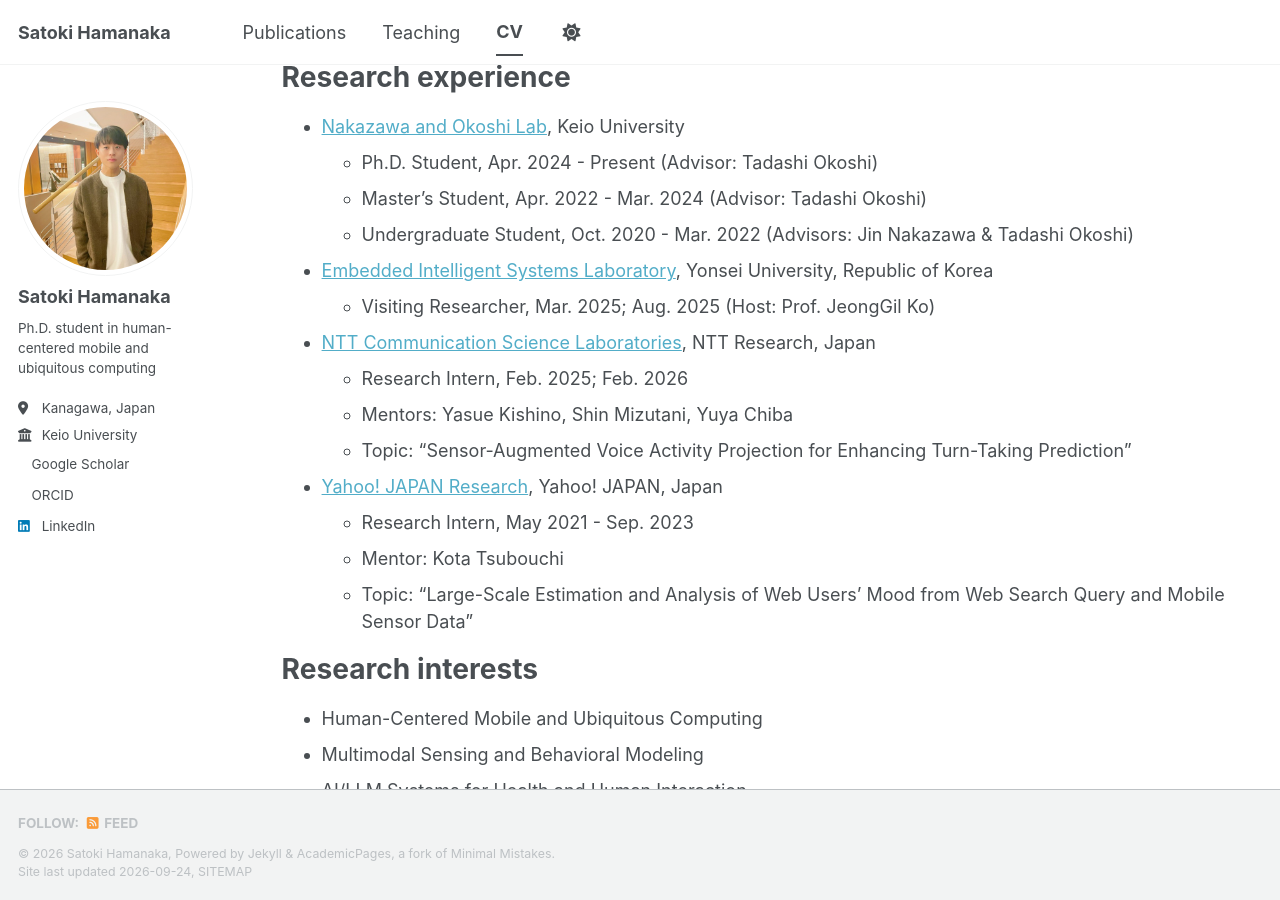
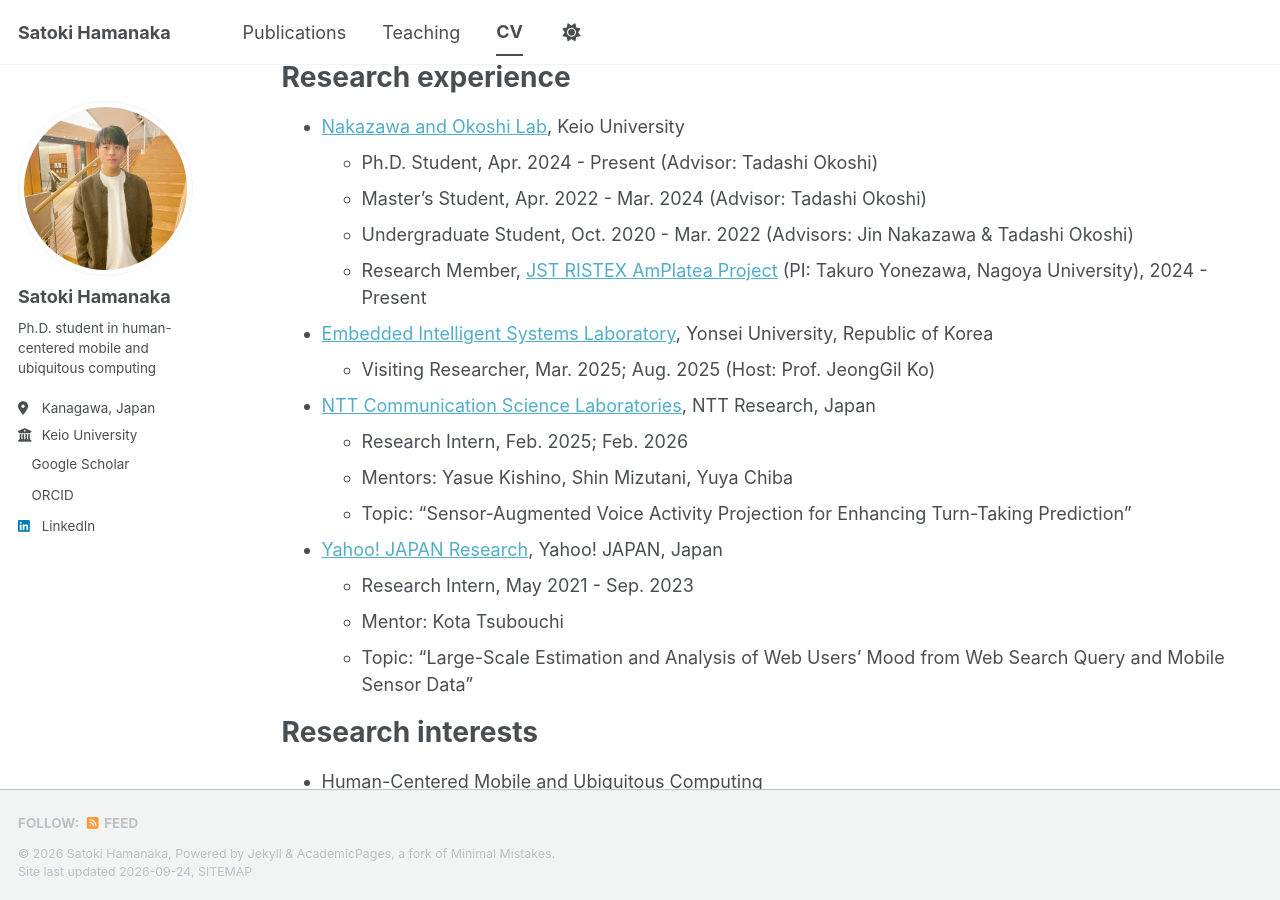
Before and after one commit to hamachu216/hamachu216.github.io, a Jekyll site: the page built from _pages/cv.md, in a window 1280 px wide and 900 px high, scrolled down 413 px. Built offline with Jekyll 4.4.1, drawn with Linux system fonts in a browser that asks for light colours; a style sheet for code colours, icons or effects is not loaded.

Commit message:
Add the JST RISTEX AmPlatea Project to the CV
Co-Authored-By: Claude Opus 5.5 (1M context) <noreply@anthropic.com>

```diff
--- a/_pages/cv.md
+++ b/_pages/cv.md
@@ -26,6 +26,7 @@ Research experience
   * Ph.D. Student, Apr. 2024 - Present (Advisor: Tadashi Okoshi)
   * Master's Student, Apr. 2022 - Mar. 2024 (Advisor: Tadashi Okoshi)
   * Undergraduate Student, Oct. 2020 - Mar. 2022 (Advisors: Jin Nakazawa & Tadashi Okoshi)
+  * Research Member, [JST RISTEX AmPlatea Project](https://internet-of-realities.org/amplatea/) (PI: Takuro Yonezawa, Nagoya University), 2024 - Present
 
 * [Embedded Intelligent Systems Laboratory](https://www.eis-lab.org/), Yonsei University, Republic of Korea
   * Visiting Researcher, Mar. 2025; Aug. 2025 (Host: Prof. JeongGil Ko)
```
